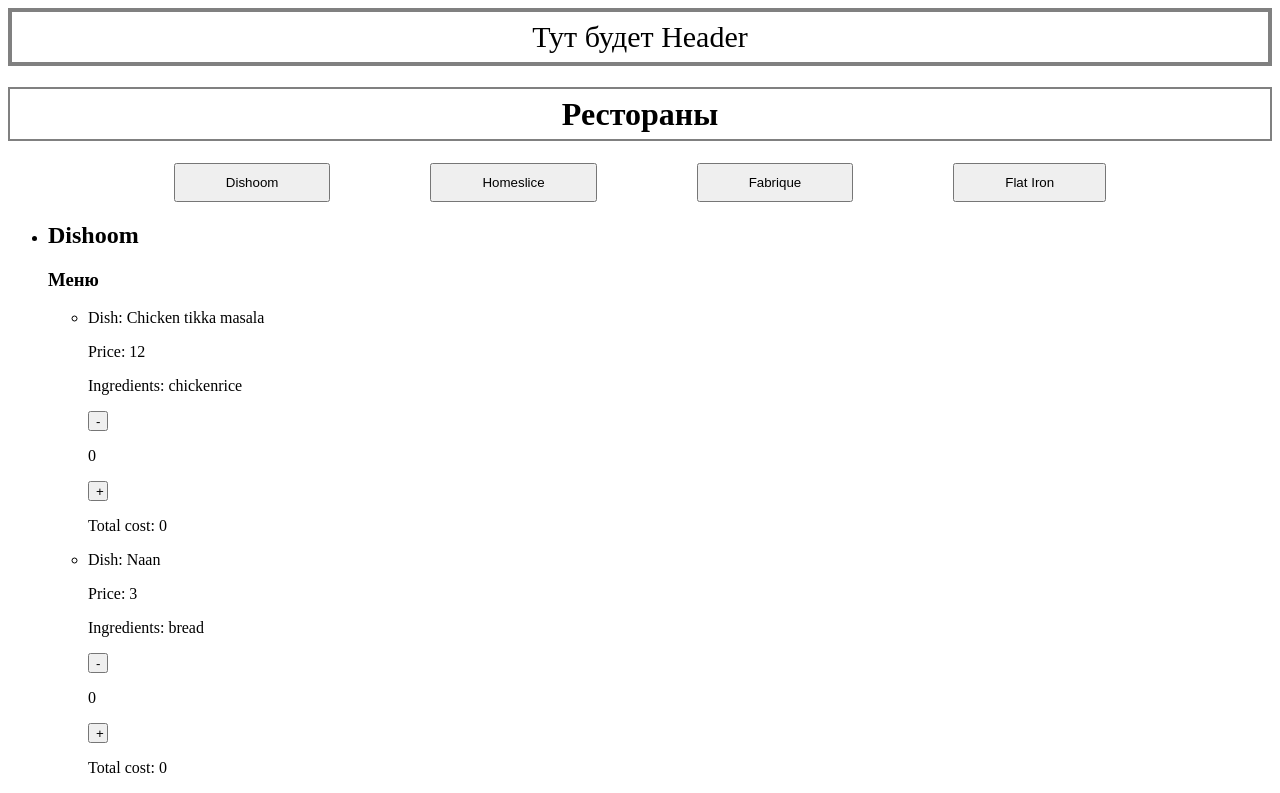
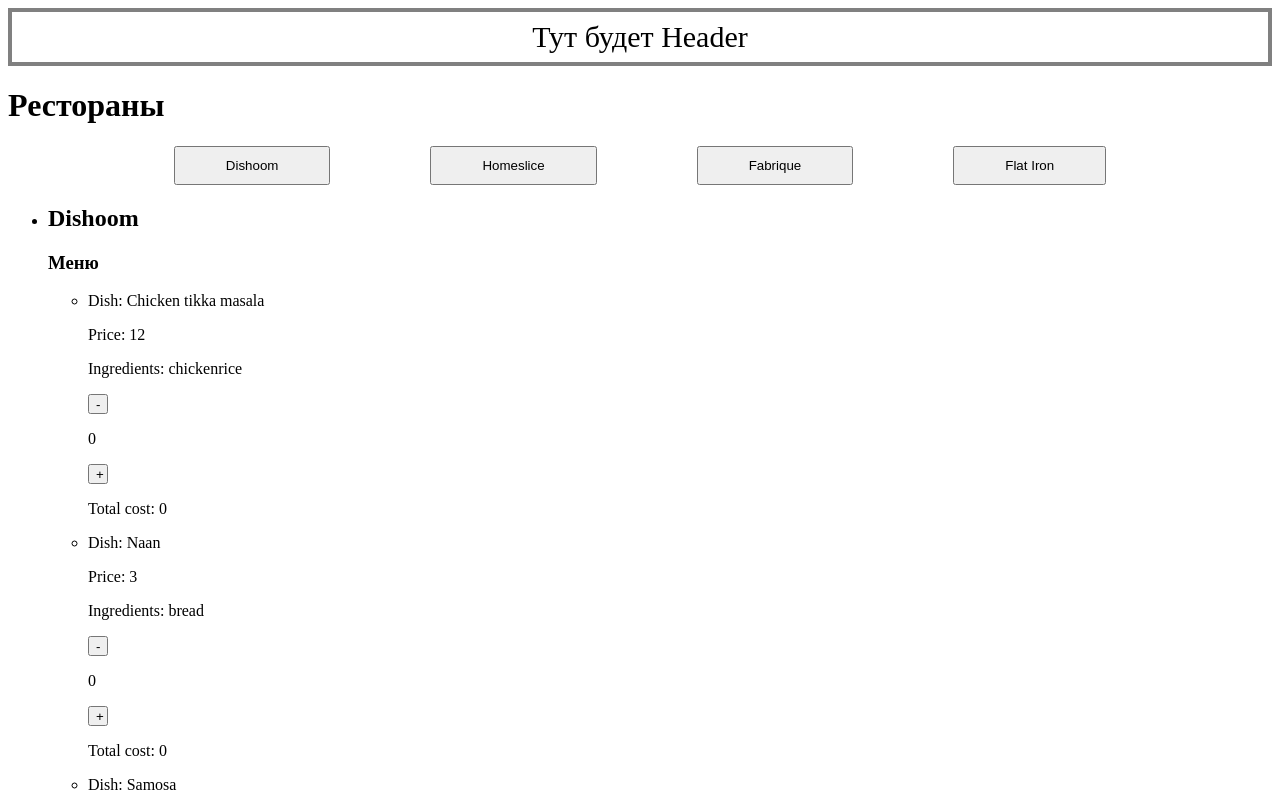
Before and after one commit to SunnatBakidjanov/React-Tutorial-Project, a React (Vite) app: page / in a window 1280 px wide. Shown: the top 793 px of the page. Built offline with nearby package versions, Linux system fonts and the light colour scheme.

Commit message:
'Правки'
--Отразил названии переменной и функции что хранится id
--Для отрисовки ресторанов используется метод find заместо filter
--Изменил проверку на наличие ресторана

```diff
--- a/src/components/restaurants/Restaurants.jsx
+++ b/src/components/restaurants/Restaurants.jsx
@@ -5,33 +5,23 @@ import { RestaurantTabs } from "./restaurantTabs/RestaurantTabs";
 import { validateRestaurant } from "./validateRestaurant";
 
 export const Restaurants = () => {
-    const { activeTab, handleTabClick } = useTabs(restaurants);
+    const { activeTabId, handleSetIdOnClick } = useTabs(restaurants);
 
-    const filteredRestaurants = restaurants.filter(restaurant => restaurant.id === activeTab);
+    const findRestaurant = restaurants.find(restaurant => restaurant.id === activeTabId);
 
     return (
         <div className='restaurants'>
-            <h1 className='main-title' style={{ display: "flex", justifyContent: "center", alignItems: "center", border: "2px solid gray", height: "50px" }}>
-                Рестораны
-            </h1>
+            <h1 className='main-title'>Рестораны</h1>
 
-            <RestaurantTabs restaurants={restaurants} handleTabClick={handleTabClick} />
+            <RestaurantTabs restaurants={restaurants} handleSetIdOnClick={handleSetIdOnClick} />
 
             <ul className='restaurants-list'>
-                {filteredRestaurants.length > 0 ? (
-                    filteredRestaurants.map(restaurant => {
-                        const validatedRestaurant = validateRestaurant(restaurant);
-
-                        return (
-                            <li className='restaurants-item' key={validatedRestaurant.id}>
-                                <RestaurantItem name={validatedRestaurant.name} menu={validatedRestaurant.menu} reviews={validatedRestaurant.reviews} />
-                            </li>
-                        );
-                    })
+                {findRestaurant ? (
+                    <li key={findRestaurant.id}>
+                        <RestaurantItem {...validateRestaurant(findRestaurant)} />
+                    </li>
                 ) : (
-                    <li className='restaurants-item'>
-                        <p>Тут должен быть какой-то ресторан, но его нет. Попробуйте выбрать другой.</p>
-                    </li>
+                    <p>Нет подходящего ресторана для отображения</p>
                 )}
             </ul>
         </div>
--- a/src/components/restaurants/restaurantTabs/RestaurantTabs.jsx
+++ b/src/components/restaurants/restaurantTabs/RestaurantTabs.jsx
@@ -1,9 +1,9 @@
 import { TabsButtons } from "../tabsButtons/TabsButtons";
 
-export const RestaurantTabs = ({ restaurants, handleTabClick }) => {
+export const RestaurantTabs = ({ restaurants, handleSetIdOnClick }) => {
     return (
         <div className='restaurant-tabs-box' style={{ display: "flex", alignItems: "center", justifyContent: "center", columnGap: "100px" }}>
-            <TabsButtons restaurants={restaurants} handleTabClick={handleTabClick} />
+            <TabsButtons restaurants={restaurants} handleSetIdOnClick={handleSetIdOnClick} />
         </div>
     );
 };
--- a/src/components/restaurants/tabsButtons/TabsButtons.jsx
+++ b/src/components/restaurants/tabsButtons/TabsButtons.jsx
@@ -1,6 +1,6 @@
-export const TabsButtons = ({ restaurants, handleTabClick }) => {
+export const TabsButtons = ({ restaurants, handleSetIdOnClick }) => {
     return restaurants.map(restaurant => (
-        <button key={restaurant.id} className='restaurant-tab' style={{ padding: "10px 50px", cursor: "pointer" }} onClick={() => handleTabClick(restaurant.id)}>
+        <button key={restaurant.id} className='restaurant-tab' style={{ padding: "10px 50px", cursor: "pointer" }} onClick={() => handleSetIdOnClick(restaurant.id)}>
             {restaurant.name}
         </button>
     ));
--- a/src/components/restaurants/useTabs.js
+++ b/src/components/restaurants/useTabs.js
@@ -1,16 +1,14 @@
 import { useState } from "react";
 
 export const useTabs = restaurants => {
-    const [activeTab, setActiveTab] = useState(restaurants[0]?.id);
+    const [activeTabId, setActiveTabId] = useState(restaurants[0]?.id);
 
-    const handleTabClick = tabId => {
-        if (tabId !== activeTab) {
-            setActiveTab(tabId);
-        }
+    const handleSetIdOnClick = tabId => {
+        if (tabId !== activeTabId) setActiveTabId(tabId);
     };
 
     return {
-        activeTab,
-        handleTabClick,
+        activeTabId,
+        handleSetIdOnClick,
     };
 };
```
